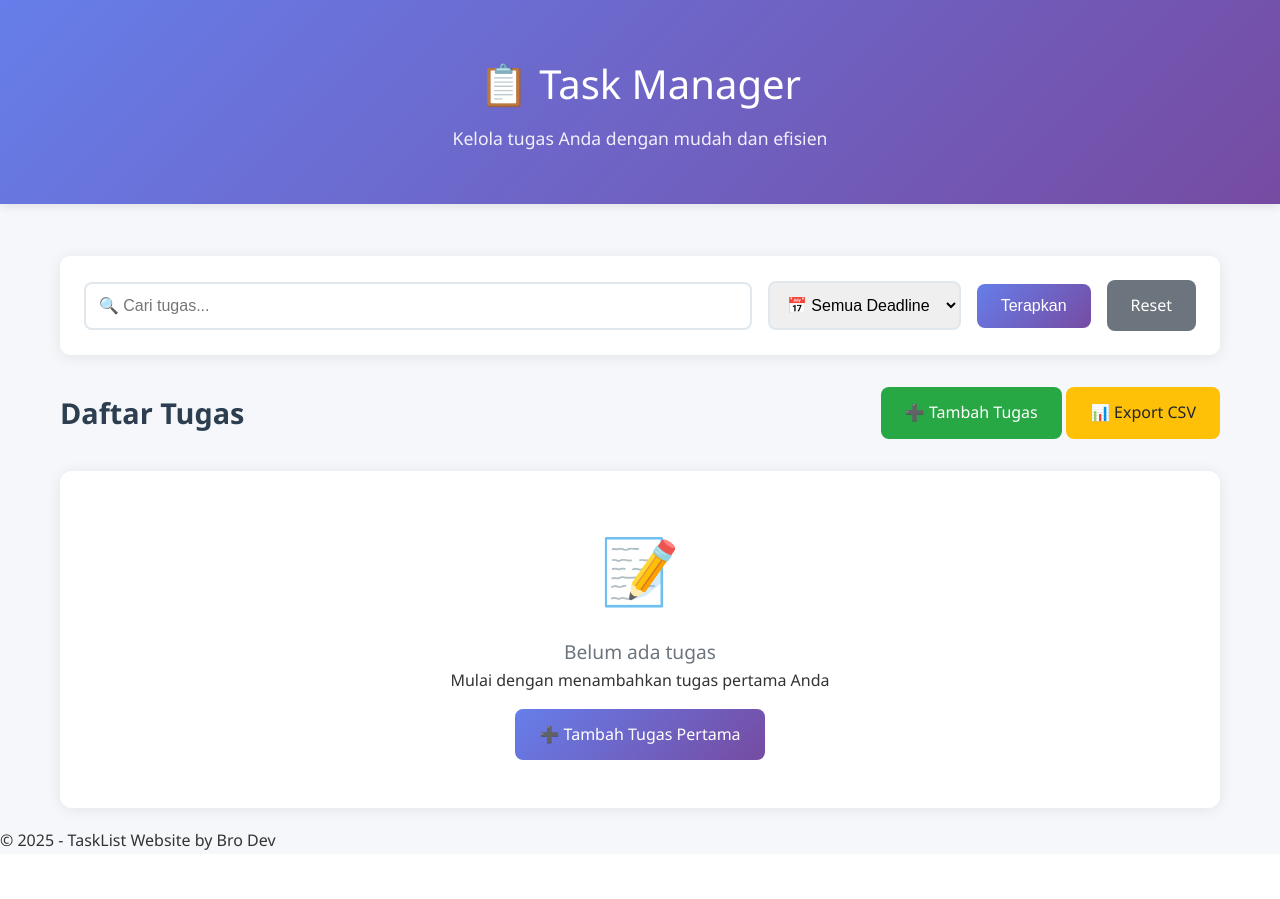
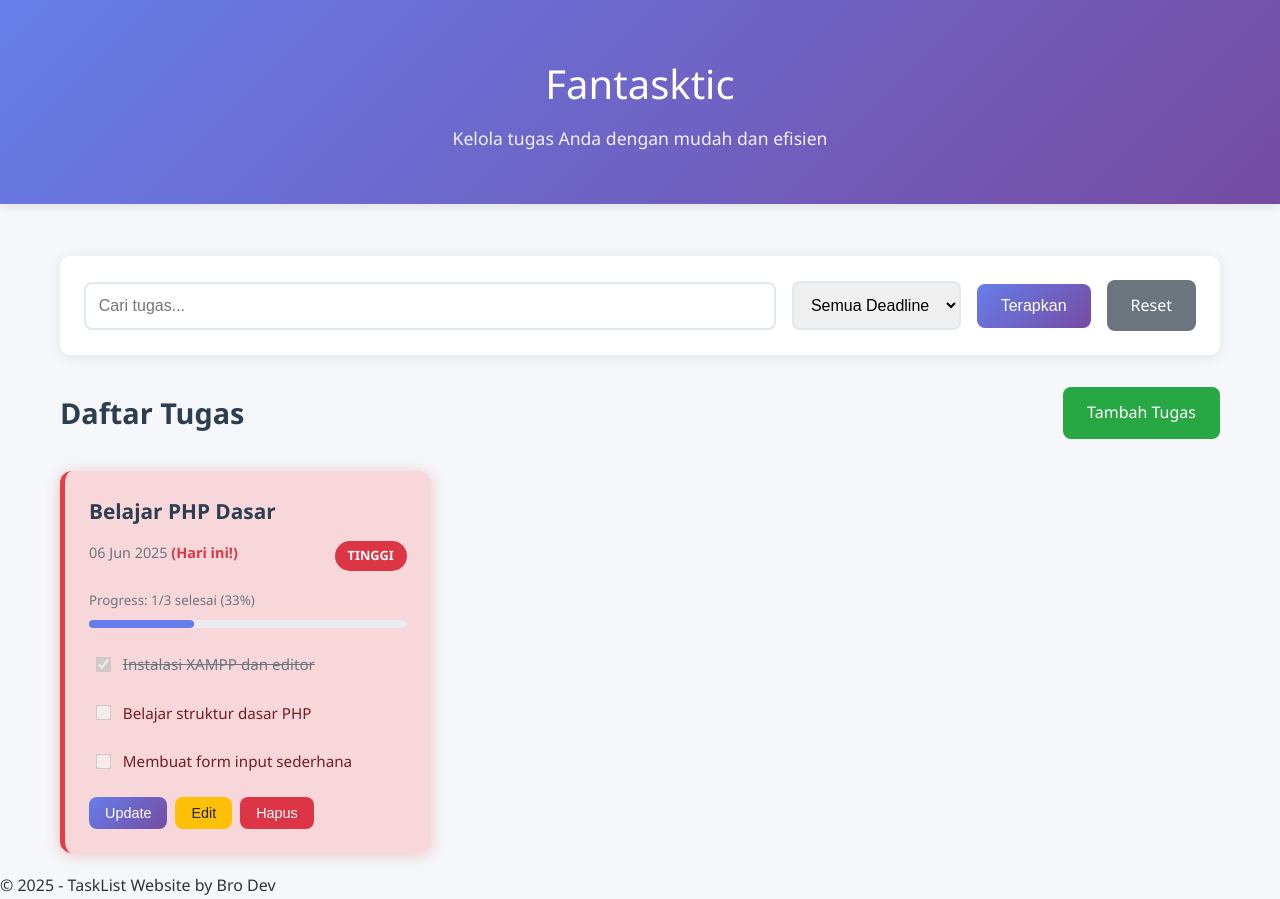
Before and after one commit to Antiether/Fantasktic, a PHP site: page / in a window 1280 px wide. Before the commit the page ends 850 px from the top, so only its background shows below. Run offline with PHP 8.4, Linux system fonts and the light colour scheme.

Commit message:
Update index.php

```diff
--- a/index.php
+++ b/index.php
@@ -1,37 +1,8 @@
 <?php include 'includes/header.php'; ?>
-
-<?php
-$tasks = file_exists('data/tasks.json') ? json_decode(file_get_contents('data/tasks.json'), true) : [];
-$date_today = date('Y-m-d');
-$search = $_GET['search'] ?? '';
-$filter = $_GET['filter'] ?? '';
-
-// Filter by search keyword
-if ($search) {
-  $tasks = array_filter($tasks, function ($task) use ($search) {
-    return stripos($task['title'], $search) !== false;
-  });
-}
-
-// Filter by deadline (today or this week)
-if ($filter === 'today') {
-  $tasks = array_filter($tasks, function ($task) {
-    return date('Y-m-d', strtotime($task['deadline'])) === date('Y-m-d');
-  });
-} elseif ($filter === 'week') {
-  $now = strtotime('today');
-  $end = strtotime('+6 days', $now);
-
-  $tasks = array_filter($tasks, function ($task) use ($now, $end) {
-    $dl = strtotime($task['deadline']);
-    return $dl >= $now && $dl <= $end;
-  });
-}
-?>
 
 <div class="header">
     <div class="container">
-        <h1>📋 Task Manager</h1>
+        <h1>Fantasktic</h1>
         <p>Kelola tugas Anda dengan mudah dan efisien</p>
     </div>
 </div>
@@ -40,14 +11,12 @@ if ($filter === 'today') {
     <!-- Search and Filter Section -->
     <div class="search-section">
         <form method="get" class="search-form">
-            <input type="text" name="search" class="search-input" placeholder="🔍 Cari tugas..." value="<?= htmlspecialchars($_GET['search'] ?? '') ?>">
-
+            <input type="text" name="search" class="search-input" placeholder="Cari tugas...">
             <select name="filter" class="filter-select">
-                <option value="">📅 Semua Deadline</option>
-                <option value="today" <?= ($_GET['filter'] ?? '') == 'today' ? 'selected' : '' ?>>⚡ Hari Ini</option>
-                <option value="week" <?= ($_GET['filter'] ?? '') == 'week' ? 'selected' : '' ?>>📆 Minggu Ini</option>
+                <option value="">Semua Deadline</option>
+                <option value="today">Hari Ini</option>
+                <option value="week">Minggu Ini</option>
             </select>
-
             <button type="submit" class="btn btn-primary">Terapkan</button>
             <a href="index.php" class="btn btn-secondary">Reset</a>
         </form>
@@ -57,104 +26,57 @@ if ($filter === 'today') {
     <div class="action-section">
         <h2 class="section-title">Daftar Tugas</h2>
         <div>
-            <a href="add_task.php" class="btn btn-success">➕ Tambah Tugas</a>
-            <a href="export_csv.php" target="_blank" class="btn btn-warning">📊 Export CSV</a>
+            <a href="add_task.php" class="btn btn-success">Tambah Tugas</a>
         </div>
     </div>
 
-    <!-- Tasks Display -->
-    <?php if (count($tasks) === 0): ?>
-        <div class="empty-state">
-            <div class="empty-state-icon">📝</div>
-            <h3><?= $search ? 'Tidak ada tugas yang sesuai dengan pencarian' : 'Belum ada tugas' ?></h3>
-            <p><?= $search ? 'Coba dengan kata kunci lain' : 'Mulai dengan menambahkan tugas pertama Anda' ?></p>
-            <?php if (!$search): ?>
-                <a href="add_task.php" class="btn btn-primary" style="margin-top: 1rem;">➕ Tambah Tugas Pertama</a>
-            <?php endif; ?>
-        </div>
-    <?php else: ?>
+    <!-- Static Task Preview -->
     <div class="task-grid">
-            <?php foreach ($tasks as $i => $task):
-                $deadline = $task['deadline'];
-                $prioritas = strtolower($task['priority']);
-                $date_diff = (strtotime($deadline) - strtotime($date_today)) / 86400;
-
-                $reminder_class = '';
-                if ($date_diff <= 1) $reminder_class = 'reminder-soon';
-
-                // Format deadline yang lebih readable
-                $deadline_formatted = date('d M Y', strtotime($deadline));
-                $deadline_day = date('l', strtotime($deadline));
-
-                // Hitung progress subtasks
-                $total_subtasks = count($task['subtasks']);
-                $completed_subtasks = array_reduce($task['subtasks'], function($carry, $subtask) {
-                    return $carry + ($subtask['done'] ? 1 : 0);
-                }, 0);
-                $progress_percentage = $total_subtasks > 0 ? ($completed_subtasks / $total_subtasks) * 100 : 0;
-            ?>
-
-            <div class="task priority-<?= $prioritas ?> <?= $reminder_class ?>">
-                <div class="task-title"><?= htmlspecialchars($task['title']) ?></div>
+        <div class="task priority-tinggi reminder-soon">
+            <div class="task-title">Belajar PHP Dasar</div>
 
             <div class="task-meta">
                 <div class="task-deadline">
-                        📅 <?= $deadline_formatted ?>
-                        <?php if ($date_diff <= 1): ?>
-                            <?php if ($date_diff < 0): ?>
-                                <span style="color: #dc3545; font-weight: bold;">(Terlambat)</span>
-                            <?php elseif ($date_diff == 0): ?>
-                                <span style="color: #dc3545; font-weight: bold;">(Hari ini!)</span>
-                            <?php else: ?>
-                                <span style="color: #ffc107; font-weight: bold;">(Besok)</span>
-                            <?php endif; ?>
-                        <?php endif; ?>
+                    06 Jun 2025 <span style="color: #dc3545; font-weight: bold;">(Hari ini!)</span>
                 </div>
-                    <div class="task-priority"><?= ucfirst($task['priority']) ?></div>
+                <div class="task-priority">Tinggi</div>
             </div>
 
-                <?php if ($total_subtasks > 0): ?>
             <div style="margin-bottom: 1rem;">
-                        <small style="color: #6c757d;">Progress: <?= $completed_subtasks ?>/<?= $total_subtasks ?> selesai (<?= round($progress_percentage) ?>%)</small>
+                <small style="color: #6c757d;">Progress: 1/3 selesai (33%)</small>
                 <div style="background: #e9ecef; height: 8px; border-radius: 4px; margin-top: 0.5rem;">
-                            <div style="background: <?= $progress_percentage == 100 ? '#28a745' : '#667eea' ?>; height: 100%; width: <?= $progress_percentage ?>%; border-radius: 4px; transition: width 0.3s ease;"></div>
+                    <div style="background: #667eea; height: 100%; width: 33%; border-radius: 4px;"></div>
                 </div>
             </div>
-                <?php endif; ?>
 
-                <form action="update_task.php" method="post">
             <div class="subtasks">
-                        <?php foreach ($task['subtasks'] as $j => $sub): ?>
                 <div class="subtask-item">
-                                <input class="subtask-checkbox" type="checkbox" name="check[<?= $i ?>][<?= $j ?>]" <?= $sub['done'] ? 'checked' : '' ?>>
-                                <span class="subtask-text" style="<?= $sub['done'] ? 'text-decoration: line-through; color: #6c757d;' : '' ?>">
-                                    <?= htmlspecialchars($sub['text']) ?>
+                    <input class="subtask-checkbox" type="checkbox" checked disabled>
+                    <span class="subtask-text" style="text-decoration: line-through; color: #6c757d;">
+                        Instalasi XAMPP dan editor
                     </span>
                 </div>
-                        <?php endforeach; ?>
+                <div class="subtask-item">
+                    <input class="subtask-checkbox" type="checkbox" disabled>
+                    <span class="subtask-text">
+                        Belajar struktur dasar PHP
+                    </span>
+                </div>
+                <div class="subtask-item">
+                    <input class="subtask-checkbox" type="checkbox" disabled>
+                    <span class="subtask-text">
+                        Membuat form input sederhana
+                    </span>
+                </div>
             </div>
 
             <div class="task-actions">
-                        <button type="submit" class="btn btn-primary">✅ Update</button>
+                <button class="btn btn-primary" disabled>Update</button>
+                <button class="btn btn-warning" disabled>Edit</button>
+                <button class="btn btn-danger" disabled>Hapus</button>
             </div>
-                </form>
-
-                <div class="task-actions" style="margin-top: 0.5rem;">
-                    <form action="edit_task.php" method="get" style="display: inline;">
-                        <input type="hidden" name="id" value="<?= $i ?>">
-                        <button type="submit" class="btn btn-warning">✏️ Edit</button>
-                    </form>
-
-                    <form action="delete_task.php" method="post" style="display: inline;">
-                        <input type="hidden" name="id" value="<?= $i ?>">
-                        <button type="submit" class="btn btn-danger" onclick="return confirm('Yakin ingin menghapus tugas ini?')">🗑️ Hapus</button>
-                    </form>
+        </div>
     </div>
 </div>
 
-            <?php endforeach; ?>
-        </div>
-    <?php endif; ?>
-</div>
-
 <?php include 'includes/footer.php'; ?>
```
Lines whose indentation alone changed are shown as unchanged.
